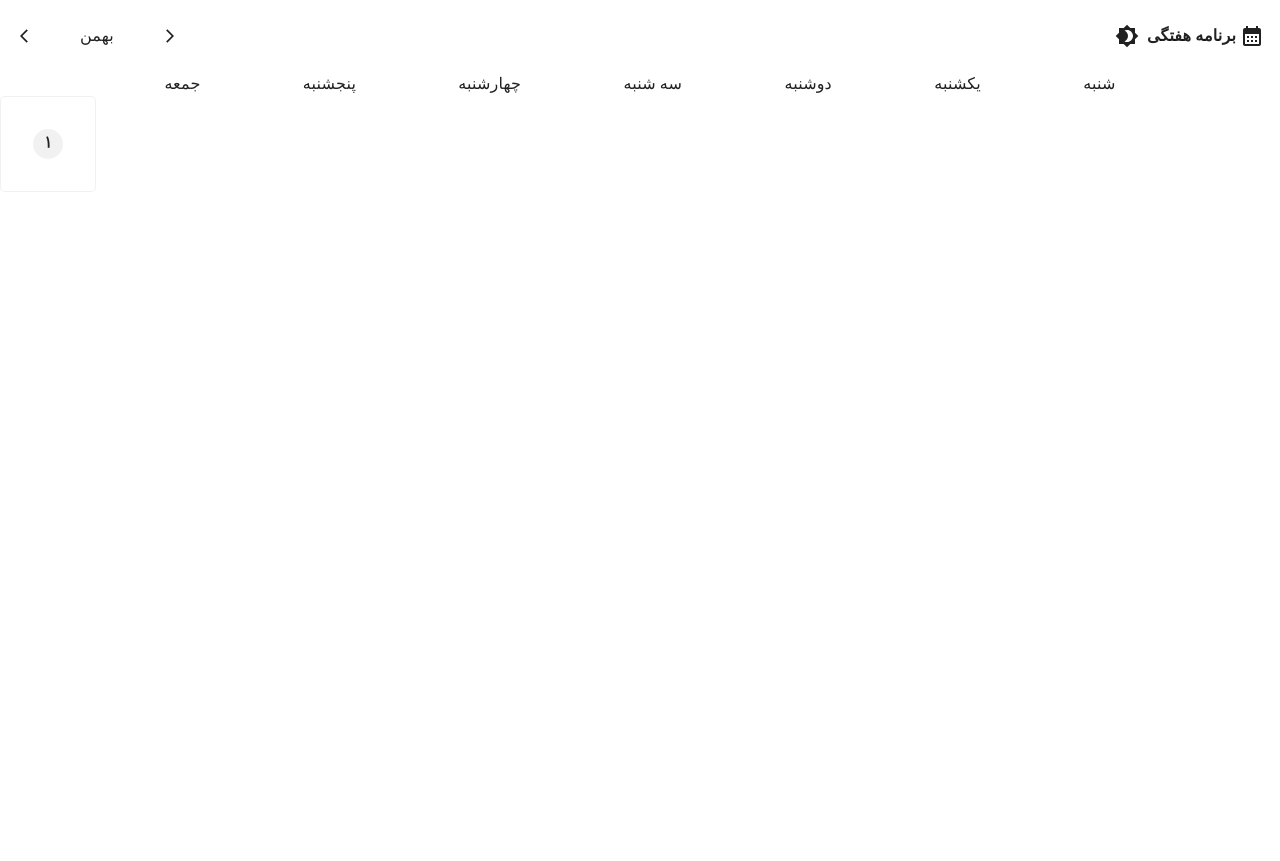
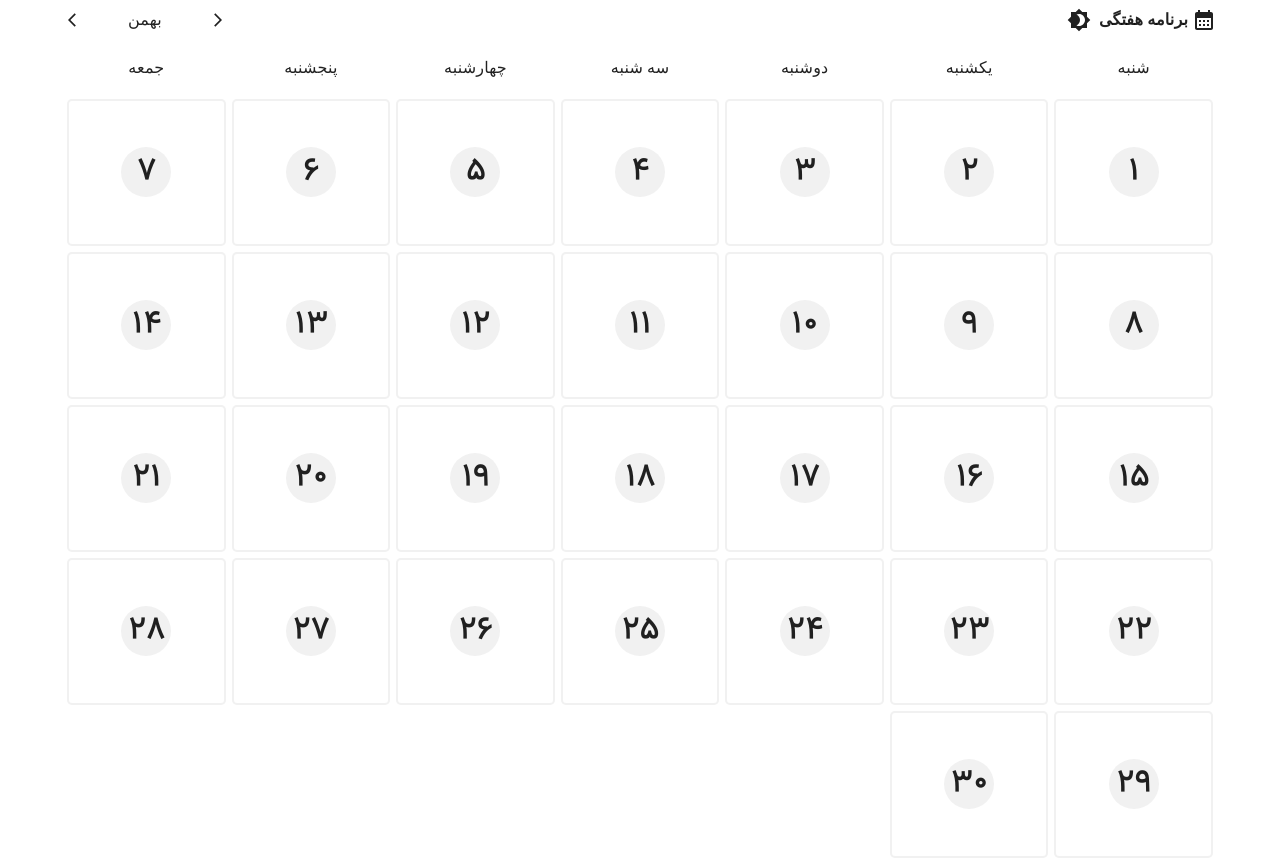
Before and after one commit to SINAZZzz/celendar, a React (Vite) app: page / in a window 1280 px wide. Before the commit the page ends 800 px from the top, so only its background shows below. Built offline with nearby package versions, Linux system fonts and the light colour scheme.

Commit message:
new update 1402/10/15

```diff
--- a/src/Component/calendar/Calendar.jsx
+++ b/src/Component/calendar/Calendar.jsx
@@ -1,6 +1,6 @@
 import Header from "./component/Header";
-import { days } from "../../Data/data";
-import { Typography, Box } from "@mui/material";
+import { days, number } from "../../Data/data";
+import { Typography, Box, Grid, Container } from "@mui/material";
 import { makeStyles } from "@mui/styles";
 
 const useStyles = makeStyles((theme) => ({
@@ -10,24 +10,121 @@ const useStyles = makeStyles((theme) => ({
   },
   customContentCard: {
     fontWeight: theme.palette.primary.bold,
+    background: theme.palette.primary.backp,
     fontFamily: "YekanBakh",
   },
 }));
 
 export default function Calendar() {
   const classes = useStyles();
+
   return (
-    <Box>
-      <Header />
-      <Box display="flex" justifyContent="center">
+    <Container>
+      <Box>
+        <Header />
+        <Grid direction="row-reverse" container>
+          {days.map((item, index) => (
+            <Grid
+              key={index}
+              sx={{
+                alignItems: "center",
+                justifyContent: "center",
+                display: "flex",
+                // mx: "1px",
+                py: "1rem",
+              }}
+              item
+              xs={12}
+              md={1.6}
+              sm={1.6}
+              lg={1.714285}
+            >
+              {item}
+            </Grid>
+          ))}
+          {number.map((d, index) => (
+            <Grid key={index} item xs={12} md={1.6} sm={1.6} lg={1.714285}>
+              <Box
+                className={classes.customCard}
+                component="div"
+                sx={{
+                  alignItems: "center",
+                  justifyContent: "center",
+                  display: "flex",
+                  m: "3px",
+                  py: "10%",
+                  borderRadius: "5px",
+                }}
+              >
+                <Typography variant="body1">
+                  <Box
+                    className={classes.customContentCard}
+                    component="p"
+                    sx={{
+                      display: "flex",
+                      alignItems: "center",
+                      justifyContent: "center",
+                      borderRadius: "50%",
+                      fontSize: "30px",
+                      width: "50px",
+                      height: "50px",
+                    }}
+                  >
+                    {d}
+                  </Box>
+                </Typography>
+              </Box>
+            </Grid>
+          ))}
+        </Grid>
+        {/* <Box display="flex" justifyContent="center">
         {days.map((item, index) => (
           <Typography key={index} px="4%">
             {item}
           </Typography>
         ))}
-      </Box>
+      </Box> */}
 
-      <Box>
+        {/* <Grid direction="row-reverse" container>
+        {number.map((d, index) => (
+          <Grid
+            key={index}
+            className={classes.customCard}
+            sx={{
+              alignItems: "center",
+              justifyContent: "center",
+              display: "flex",
+              mx: "1px",
+              py: "1rem",
+              borderRadius: "5px",
+            }}
+            item
+            xs={12}
+            md={1.6}
+            sm={1.6}
+            lg={1.714285}
+          >
+            <Typography variant="body1">
+              <Box
+                className={classes.customContentCard}
+                component="p"
+                sx={{
+                  background: "rgba(220,220,220 , 0.40)",
+                  borderRadius: "50%",
+                  display: "flex",
+                  alignItems: "center",
+                  justifyContent: "center",
+                  width: "30px",
+                  height: "30px",
+                }}
+              >
+                {d}
+              </Box>
+            </Typography>
+          </Grid>
+        ))}
+      </Grid> */}
+        {/* <Box>
         <Box
           className={classes.customCard}
           sx={{
@@ -59,7 +156,8 @@ export default function Calendar() {
             </Box>
           </Typography>
         </Box>
+      </Box> */}
       </Box>
-    </Box>
+    </Container>
   );
 }
--- a/src/Component/calendar/component/Header.jsx
+++ b/src/Component/calendar/component/Header.jsx
@@ -19,7 +19,7 @@ export default function Header() {
     <Box>
       <CssBaseline />
 
-      <Grid container spacing={2} p="1rem">
+      <Grid container spacing={2}>
         <Grid item xs={6}>
           <Box display="flex" alignItems="center" pt="0.5rem">
             <ArrowBackIosNewIcon fontSize="5px" sx={{ cursor: "pointer" }} />
--- a/src/Data/data.js
+++ b/src/Data/data.js
@@ -1,11 +1,17 @@
 export const days = [
+  "شنبه",
+  "یکشنبه",
+  "دوشنبه",
+  "سه شنبه",
+  "چهارشنبه",
+  "پنجشنبه",
   "جمعه",
-  "پنجشنبه",
-  "چهارشنبه",
-  "سه شنبه",
-  "دوشنبه",
-  "یکشنبه",
-  "شنبه",
 ];
 
-export const number = [1, 2, 3, 4, 5, 6, 7, 8, 9, 10, 11, 12, 13, 14];
+// var numbers = [];
+
+export const number = [];
+
+for (var i = 1; i <= 30; i++) {
+  number.push(i);
+}
--- a/src/index.css
+++ b/src/index.css
@@ -1,9 +1,18 @@
+/*
+*{
+  margin: 0;
+} */
+
+
+body{
+  font-family: "YekanBakh";
+  color: #18181bda;
+}
+
+
+
 @font-face {
   font-family: "YekanBakh";
   src: url("./assets/Vazir-Light-FD-WOL.woff") format("woff");
   src: url("./assets/Vazir-Light-FD-WOL.woff2") format("woff2");
 }
-
-body{
-  font-family: "YekanBakh";
-}
--- a/src/theme/theme.js
+++ b/src/theme/theme.js
@@ -7,7 +7,11 @@ const darkTheme = createTheme({
     mode: "dark",
     primary: {
       main: "rgba(105,105,105,0.9)",
+      background: "#18181bda",
+      text: "#2F4F4F",
+      bold: "bold",
     },
+    // #dd6e5b back orang
   },
 });
 
@@ -20,7 +24,8 @@ const lightTheme = createTheme({
       background: "#FFF",
       text: "#2F4F4F",
       bold: "bold",
-      border: "solid 1.5px rgba(220,220,220 , 0.40)",
+      border: "solid 2px rgba(220,220,220 , 0.40)",
+      backp: "rgba(220,220,220 , 0.40)",
     },
   },
 });
```
